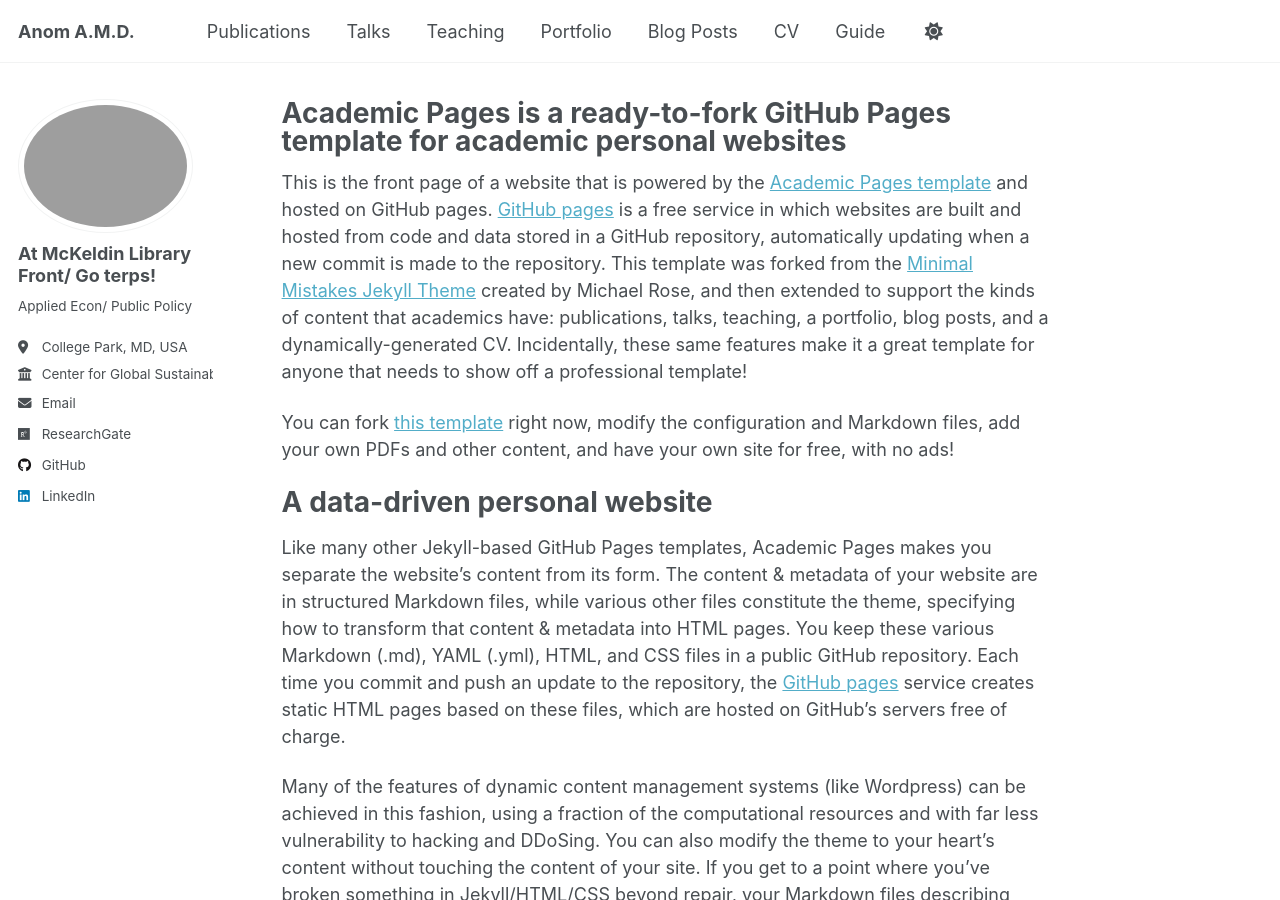
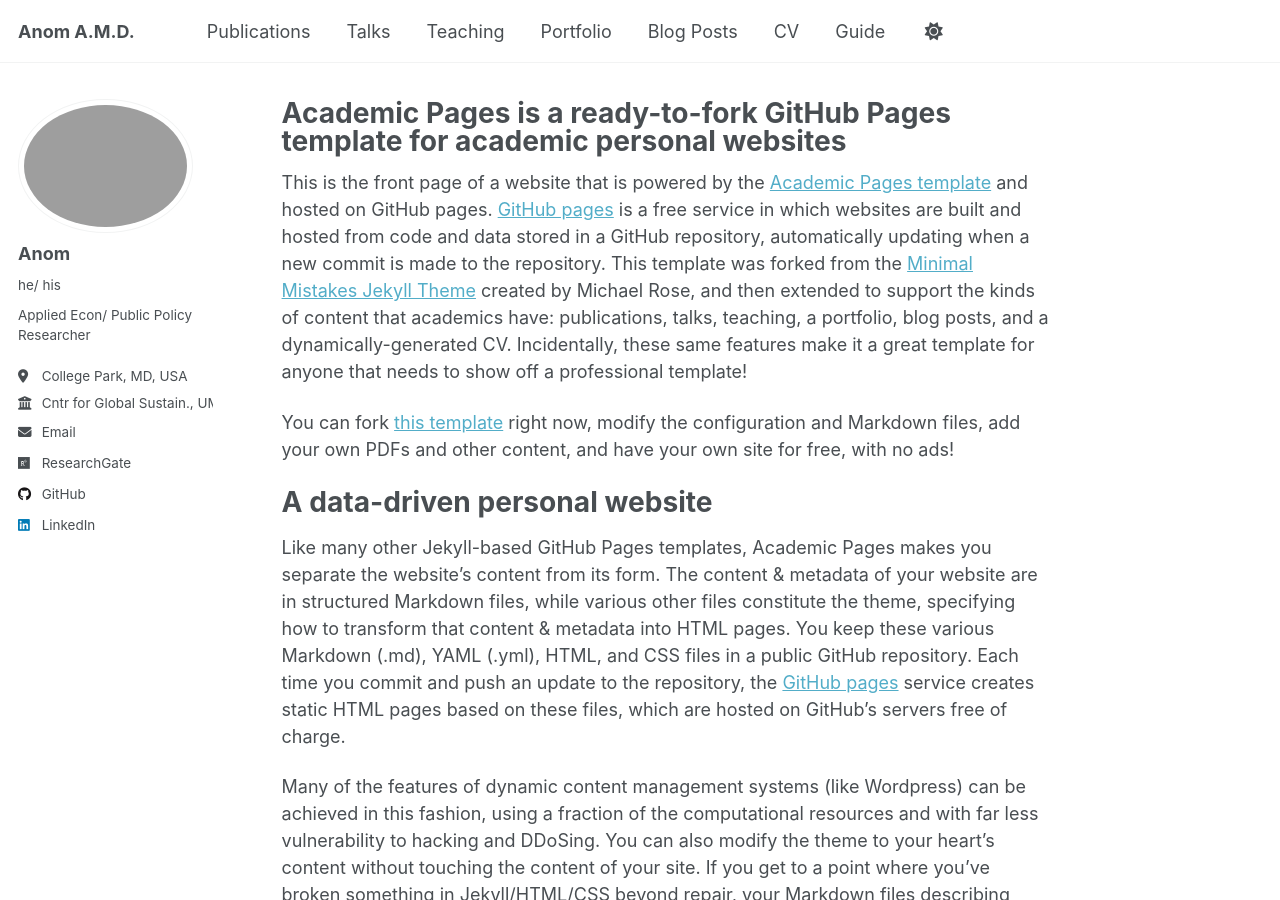
Before and after one commit to anomdule/anomdule.github.io, a Jekyll site: the page built from _pages/about.md, in a window 1280 px wide and 900 px high. Built offline with Jekyll 4.4.1, drawn with Linux system fonts in a browser that asks for light colours; a script that is not in the unit is left out.

Commit message:
Update _config.yml

```diff
--- a/_config.yml
+++ b/_config.yml
@@ -24,13 +24,12 @@ repository               : "anomdule/anomdule.github.io"
 author:
   # Biographic information
   avatar           : "anom_dp.png"
-  name             : "At McKeldin Library Front/ Go terps!"
-  pronouns         : # example: "he/ his"
-  bio              : "Applied Econ/ Public Policy"
+  name             : "Anom"
+  pronouns         : "he/ his"
+  bio              : "Applied Econ/ Public Policy Researcher"
   location         : "College Park, MD, USA"
   employer         : >
-                     Center for Global Sustainability,
-                     University of Maryland
+                     Cntr for Global Sustain., UMD
   # uri              : # URL
   email            : "anomdule@gmail.com/ anomdule@umd.edu"
 
@@ -50,7 +49,7 @@ author:
   # bitbucket        : # Username - Update with your username on the site
   # codepen          : # Username
   # dribbble         : # Username
-  github           : "academicpages"
+  github           : "https://github.com/anomdule"
   # kaggle           : # Username
   # stackoverflow    : # User number or user number and name (i.e., use "1" or "1/jeff-atwood")
 
```
